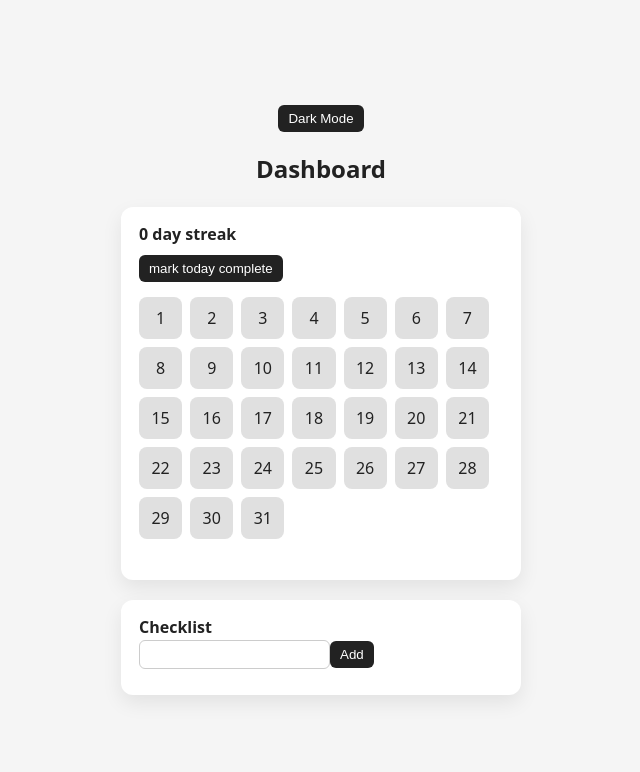
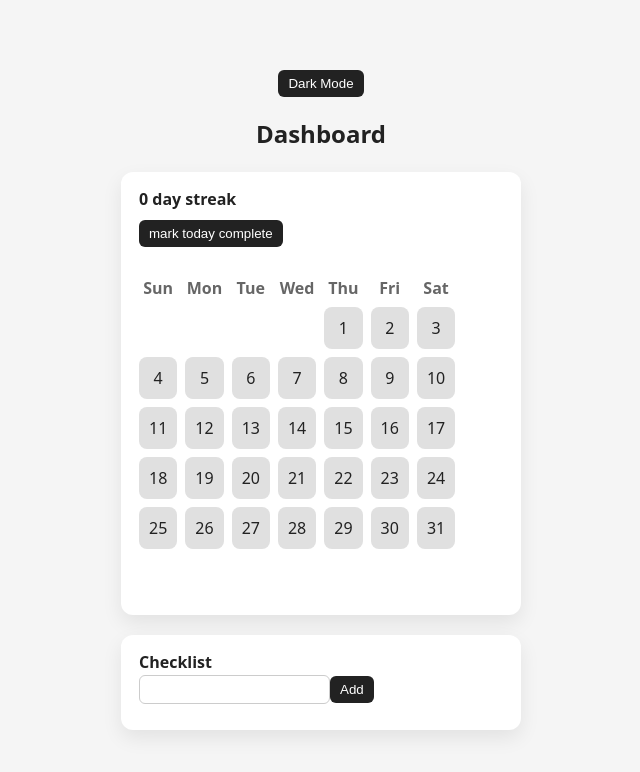
Before and after one commit to ChrisCZL/dashboard, a React (Vite) app: page / in a window 1280 px wide. Shown: the top 772 px of the page, without its empty margins (319-959 px from the left). Built offline with nearby package versions, Linux system fonts and the light colour scheme.

Commit message:
added days of the week (sun - sat)

```diff
--- a/src/Calendar.jsx
+++ b/src/Calendar.jsx
@@ -2,6 +2,7 @@ import { useState, useEffect } from "react";
 
 export default function Calendar() { // stores all dates where a tast is completed, format "YYYY-MM-DD"
   const [completedDays, setCompletedDays] = useState([]);
+   const weekDays = ["Sun", "Mon", "Tue", "Wed", "Thu", "Fri", "Sat"];
 
   // streak component
   const getStreakCount = (days) => {
@@ -30,6 +31,9 @@ export default function Calendar() { // stores all dates where a tast is complet
 
   // number of days in the current month
   const daysInMonth = new Date(year, month + 1, 0).getDate();
+  const firstDayOfMonth = new Date(year, month, 1).getDay(); // find the weekday of the first month
+
+
 
   // marks today as completed and adds it to state if not already present
   const markTodayComplete = () => {
@@ -59,10 +63,20 @@ useEffect(() => {
       <h4 className="streak"> {streak} day streak</h4>
       <button onClick={markTodayComplete}>mark today complete</button>
       <div className="calendar">
+        <div className="calendar">
+          {weekDays.map((day) => (
+            <div key={day} className="weekday">
+              {day}
+            </div>
+          ))}
+
+          {[...Array(firstDayOfMonth)].map((_, i) => (
+            <div key={`empty-${i}`} />
+          ))}
+
           {[...Array(daysInMonth)].map((_, i) => {
             const date = new Date(year, month, i + 1);
             const dateStr = date.toISOString().split("T")[0];
-
             const completed = completedDays.includes(dateStr);
 
             return (
@@ -74,6 +88,8 @@ useEffect(() => {
               </div>
             );
           })}
+        </div>
+
       </div>
   </>
 );
--- a/src/index.css
+++ b/src/index.css
@@ -136,3 +136,15 @@ li button {
     background: #1e1e1e;
     box-shadow: 0 8px 20px rgba(0, 0, 0, 0.4);
   }
+
+  /* weekdays */
+
+  .weekday {
+      text-align: center;
+      font-weight: bold;
+      color: #666;
+  }
+
+  .app.dark .weekday {
+      color: #aaa;
+  }
```
Lines whose indentation alone changed are shown as unchanged.
